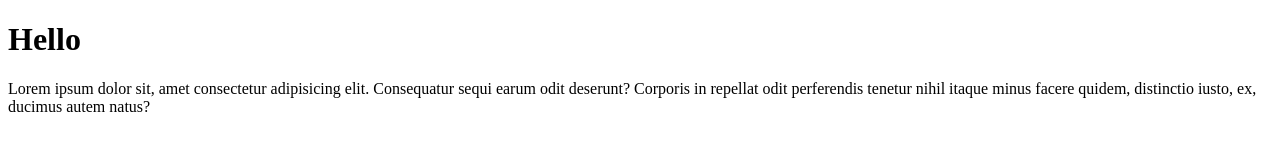
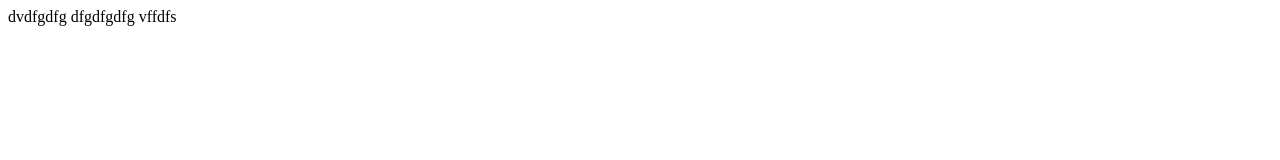
Before and after one commit to NikoMarakushin/G1, a plain HTML site: page index.html in a window 1280 px wide. Drawn offline with Linux system fonts and the light colour scheme.

Commit message:
Add files via upload

```diff
--- a/index.html
+++ b/index.html
@@ -1,13 +1,17 @@
 <!DOCTYPE html>
 <html lang="en">
-<head>
-    <meta charset="UTF-8">
-    <meta http-equiv="X-UA-Compatible" content="IE=edge">
-    <meta name="viewport" content="width=device-width, initial-scale=1.0">
-    <title>Document</title>
-</head>
-<body>
-    <h1>Hello</h1>
-    <p>Lorem ipsum dolor sit, amet consectetur adipisicing elit. Consequatur sequi earum odit deserunt? Corporis in repellat odit perferendis tenetur nihil itaque minus facere quidem, distinctio iusto, ex, ducimus autem natus?</p>
-</body>
+  <head>
+    <meta charset="UTF-8" />
+    <link rel="icon" type="image/svg+xml" href="/vite.svg" />
+    <meta name="viewport" content="width=device-width, initial-scale=1.0" />
+    <title>Vite + TS</title>
+  </head>
+  <body>
+    <div id="app">
+      dvdfgdfg
+      dfgdfgdfg
+      vffdfs
+    </div>
+    <script type="module" src="/src/main.ts"></script>
+  </body>
 </html>
```
